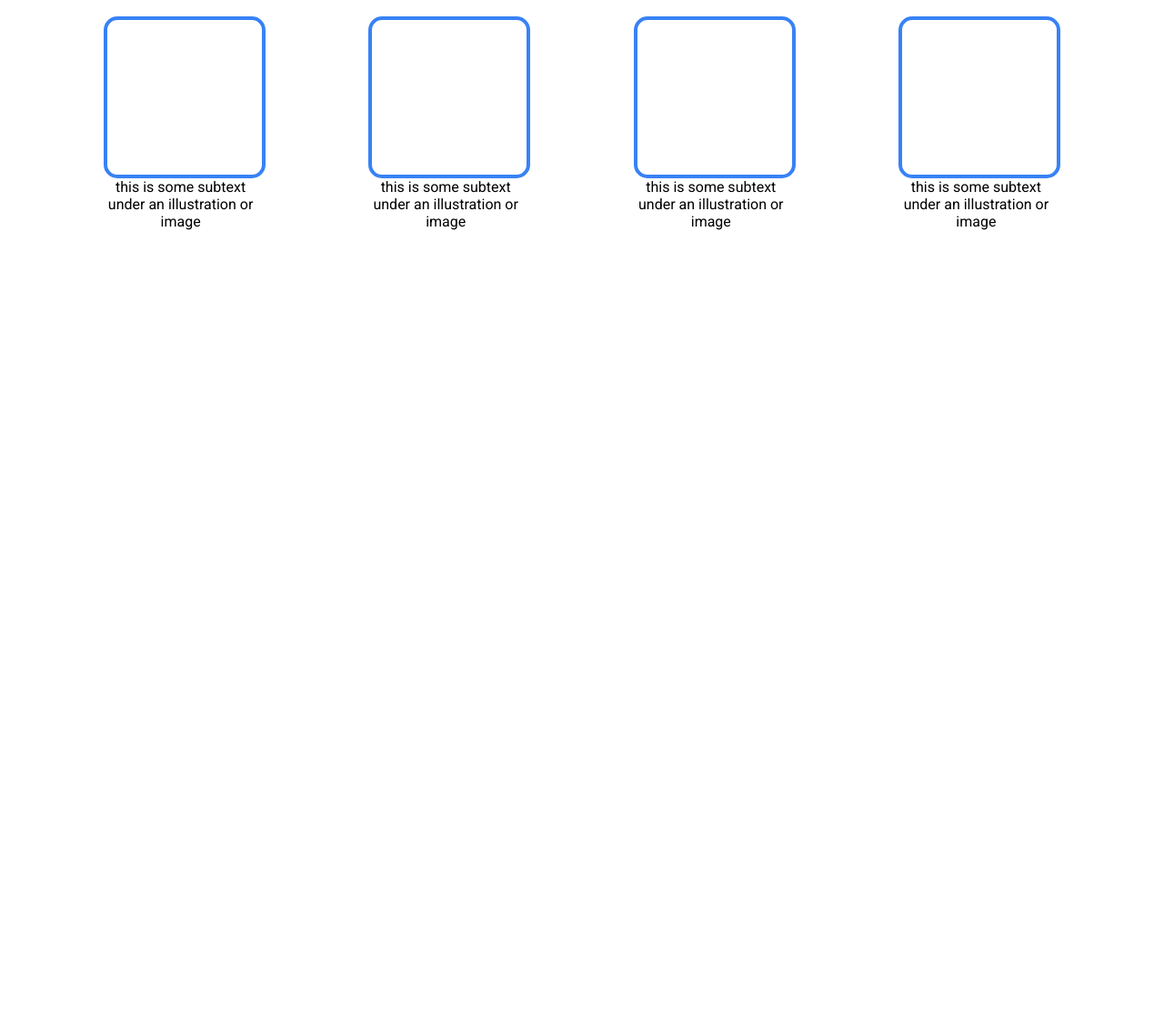
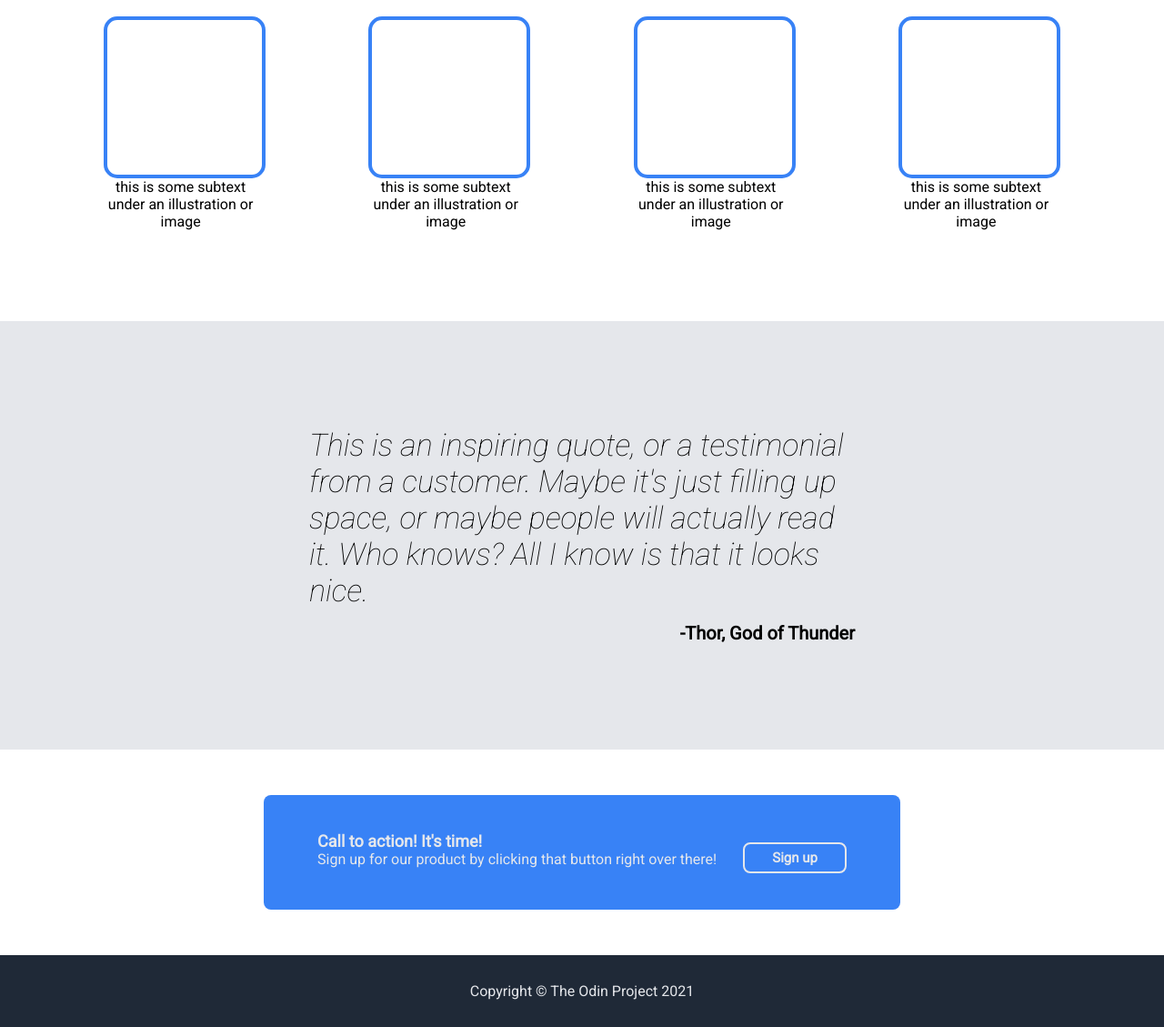
Before and after one commit to onnyx1/landing-page, a plain HTML site: page index.html in a window 1280 px wide. Shown: the part 704-1833 px from the top of the page at 91% size. Before the commit the page ends 957 px from the top, so only its background shows below. Drawn offline with Linux system fonts and the light colour scheme.

Commit message:
Rough Draft Complete

```diff
--- a/index.html
+++ b/index.html
@@ -6,13 +6,16 @@
     <link rel="preconnect" href="https://fonts.googleapis.com" />
     <link rel="preconnect" href="https://fonts.gstatic.com" crossorigin />
     <link href="https://fonts.googleapis.com/css2?family=Roboto&display=swap" rel="stylesheet" />
+    <link rel="preconnect" href="https://fonts.googleapis.com" />
+    <link rel="preconnect" href="https://fonts.gstatic.com" crossorigin />
+    <link href="https://fonts.googleapis.com/css2?family=Roboto:ital,wght@1,100&display=swap" rel="stylesheet" />
     <title>Landing-Page</title>
   </head>
 
   <!--Column Container for Web-Page-->
   <body class="container">
     <!--Row/Column Container for Header Area-->
-    <div class = "size">
+    <div class="size">
       <div class="header-area">
         <!--Row Container for Header (Line Up Logo and Links )-->
         <div class="nav">
@@ -31,50 +34,73 @@
         <div class="bottom-header">
           <!--Column Container for Hero Text-->
           <div class="hero-section">
-          <div class = "hero-text">This website is awesome</div>
-          <div class = "hero-secondary-text">This website has some subtext that goes here under the main title. It's a smaller font and the color is lower contrast</div>
+            <div class="hero-text">This website is awesome</div>
+            <div class="hero-secondary-text">This website has some subtext that goes here under the main title. It's a smaller font and the color is lower contrast</div>
             <div><button>Sign up</button></div>
           </div>
 
           <!--Image-->
-        <div class = "hero-image">this is a placeholder for an image</div>
+          <div class="hero-image">this is a placeholder for an image</div>
         </div>
       </div>
     </div>
 
-<div class = "information">
+    <div class="information">
+      <div style="font-size: 36px; font-weight: 900; color: #1f2937; margin-top: 40px">Some Random Information</div>
 
-<div style = "font-size: 36px; font-weight: 900; color: #1F2937; margin-top: 40px;">Some Random Information</div>
-
-<div class = "boxes">
-
+      <div class="boxes">
         <div>
-    <div class = "box"></div>
-    <div class = "text">this is some subtext under an illustration or image</div>
+          <div class="box"></div>
+          <div class="text">this is some subtext under an illustration or image</div>
         </div>
 
         <div>
-    <div class = "box"></div>
-    <div class = "text">this is some subtext under an illustration or image</div>
+          <div class="box"></div>
+          <div class="text">this is some subtext under an illustration or image</div>
         </div>
 
         <div>
-    <div class = "box"></div>
-    <div class = "text">this is some subtext under an illustration or image</div>
+          <div class="box"></div>
+          <div class="text">this is some subtext under an illustration or image</div>
         </div>
 
         <div>
-    <div class = "box"></div>
-    <div class = "text">this is some subtext under an illustration or image</div>
+          <div class="box"></div>
+          <div class="text">this is some subtext under an illustration or image</div>
+        </div>
+      </div>
+    </div>
+
+    <div class="quote-area">
+      <figure>
+        <blockquote class="quote">This is an inspiring quote, or a testimonial from a customer. Maybe it's just filling up space, or maybe people will actually read it. Who knows? All I know is that it looks nice.
+          <figcaption>-Thor, God of Thunder</figcaption>
+
+        </blockquote>
+      </figure>
+    </div>
+
+
+    <div class = "sign-section">
+
+<div class = "row">
+
+<div class = "column">
+  <div style = "font-weight: 900; font-size: 18px;">Call to action! It's time!</div>
+  <div>Sign up for our product by clicking that button right over there!</div>
+</div>
+
+<div><button style = "border: 2px solid #e5e7eb; font-size: 15px;">Sign up</button></div>
+
 </div>
 
     </div>
 
 
-
-
+    <div class = "footer-size">
+    <div class = "footer">
+      <div class = "footer-text">Copyright &#169; The Odin Project 2021</div>
     </div>
-
-
+  </div>
   </body>
 </html>
--- a/style.css
+++ b/style.css
@@ -125,3 +125,82 @@ button {
   flex-wrap: wrap;
   text-align: center;
 }
+
+.quote-area{
+  display: flex;
+  flex-direction: column;
+  background-color: #E5E7EB;
+  margin-top: 100px;
+  justify-content: center;
+  align-items: center;
+}
+
+
+.quote{
+  font-size: 34px;
+  font-weight: 200;
+  font-style: italic;
+  width: 50%;
+  padding:100px;
+}
+
+figure {
+  display: flex;
+  justify-content: center;
+  align-items: center;
+}
+
+figcaption{
+  font-weight: bold;
+  font-size: 20px;
+  font-style: normal;
+  align-self: flex-end;
+  margin-right: 0px;
+  margin-top: 15px;
+}
+
+blockquote{
+  margin: 0px;
+  display: flex;
+  flex-direction: column;
+}
+
+.column{
+  display: flex;
+  flex-direction: column;
+  color: #e5e7eb;
+}
+
+
+
+.row{
+  display: flex;
+  justify-content: space-evenly;
+  width: 50%;
+  background-color: #3882f6;
+  padding: 40px;
+  padding-left: 30px;
+  padding-right: 30px;
+  border-radius: 8px;
+}
+.sign-section{
+  display:flex;
+  justify-content: center;
+  margin-top: 50px;
+  height: 500px;
+}
+
+.footer{
+  display:flex;
+  justify-content: center;
+  align-items: center;
+  background-color: rgb(31, 41, 55);
+  padding: 30px;
+  margin-top: 50px;
+  color: #e5e7eb;
+
+}
+
+.footer-size{
+  height: 50px;
+}
```
Lines whose indentation alone changed are shown as unchanged.
